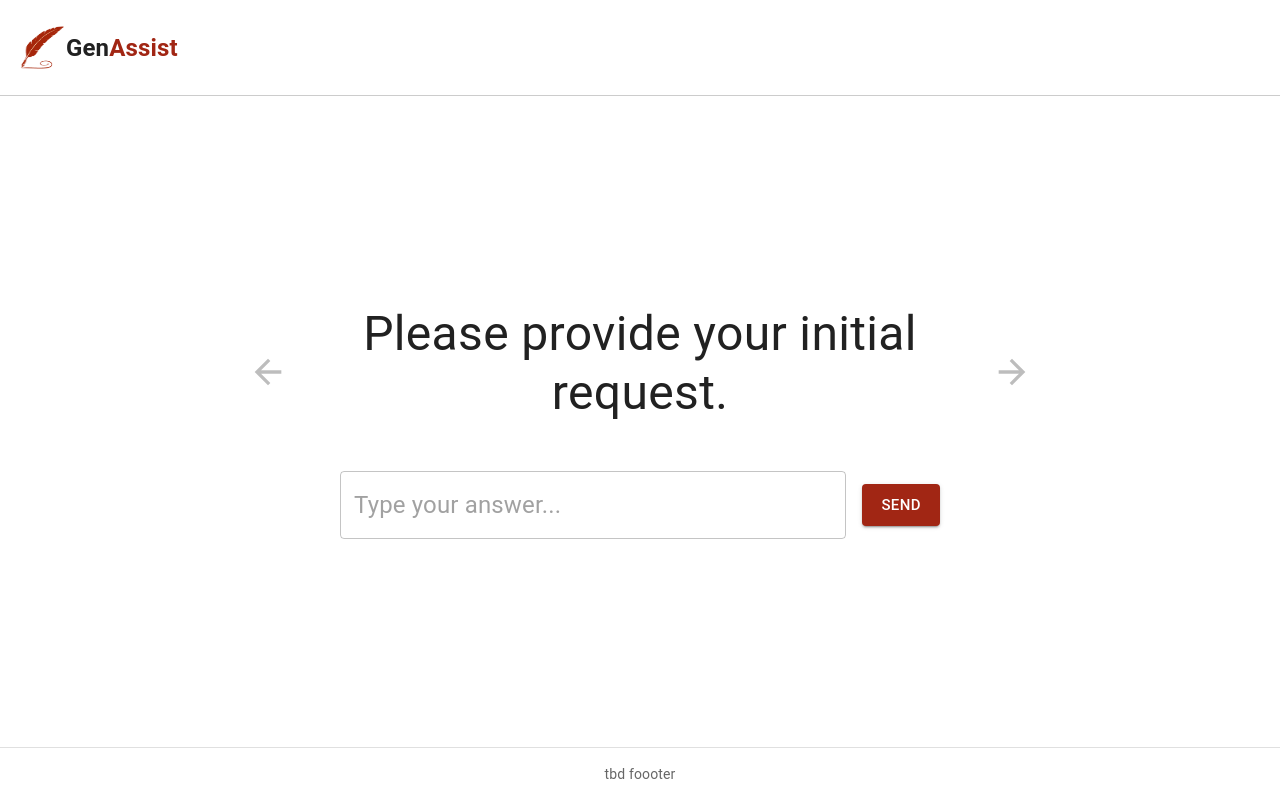
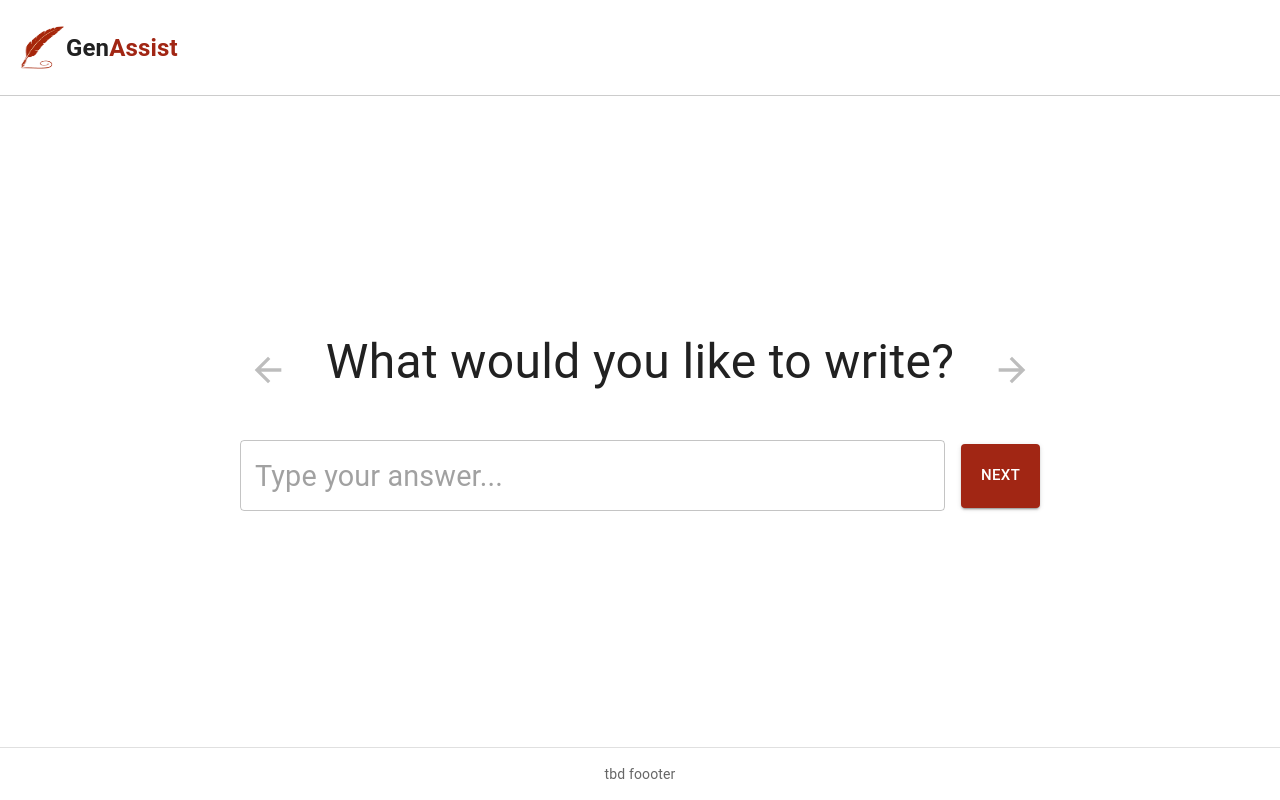
Before and after one commit to helalaou/StepWrite, a React (Create React App) app in the folder client/: page / in a window 1280 px wide. Both pictures are taken after a click on the button "START". Built offline with nearby package versions, Linux system fonts and the light colour scheme.

Commit message:
fix: improveed prompt engineering

```diff
--- a/client/src/components/ChatInterface.js
+++ b/client/src/components/ChatInterface.js
@@ -95,7 +95,13 @@ function ChatInterface({
         </IconButton>
       </Box>
 
-      <Box sx={{ display: 'flex', alignItems: 'center', justifyContent: 'center', width: '100%', maxWidth: '600px' }}>
+      <Box sx={{
+        display: 'flex',
+        alignItems: 'center',
+        justifyContent: 'center',
+        width: '100%',
+        maxWidth: '800px'
+      }}>
         <TextField
           fullWidth
           variant="outlined"
@@ -104,7 +110,13 @@ function ChatInterface({
           onKeyDown={handleKeyPress}
           placeholder={currentResponse ? '' : "Type your answer..."}
           disabled={isLoading}
-          sx={{ marginRight: 2, '& .MuiInputBase-input': { fontSize: '1.5rem' } }}
+          sx={{
+            marginRight: 2,
+            '& .MuiInputBase-input': {
+              fontSize: '1.8rem',
+              padding: '15px'
+            }
+          }}
         />
         <Button
           variant="contained"
@@ -112,8 +124,9 @@ function ChatInterface({
           onClick={handleSubmit}
           disabled={isLoading}
           size="large"
+          sx={{ height: '64px' }}
         >
-          {isLoading ? <CircularProgress size={24} /> : 'Send'}
+          {isLoading ? <CircularProgress size={24} /> : 'NEXT'}
         </Button>
       </Box>
     </Box>
--- a/client/src/hooks/useChatLogic.js
+++ b/client/src/hooks/useChatLogic.js
@@ -7,7 +7,7 @@ export function useChatLogic() {
     questions: [
       {
         id: 1,
-        question: 'Please provide your initial request.',
+        question: 'What would you like to write?',
         response: '',
       },
     ],
```
Also changed, not shown: 2 other files (tests, documents, lock files or other folders).
